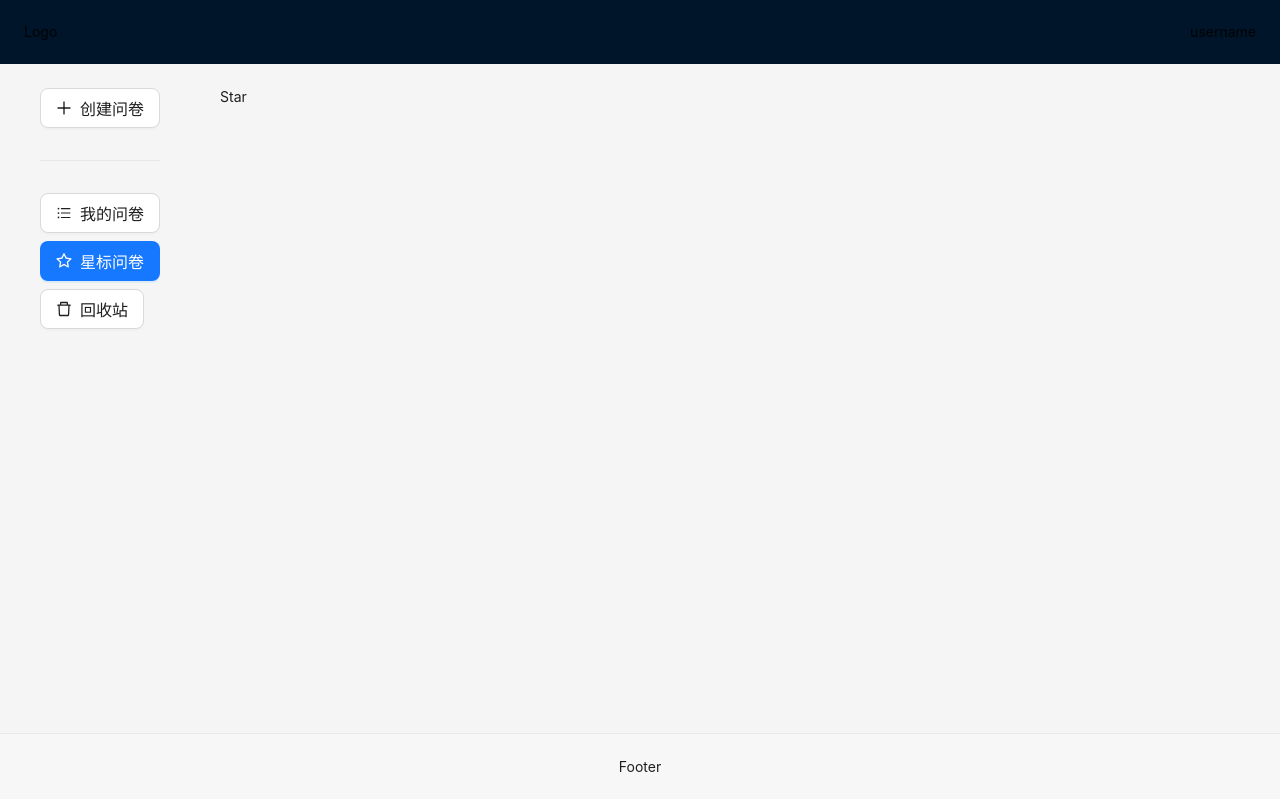
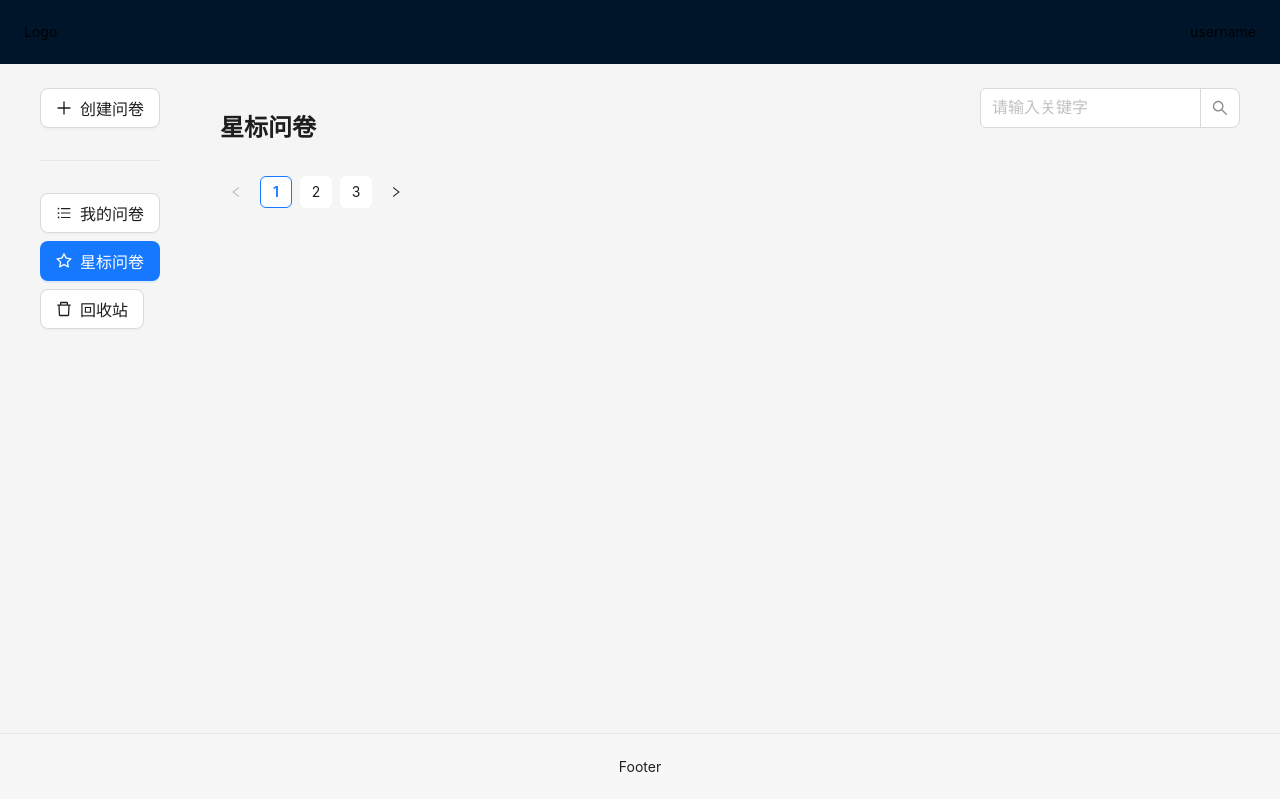
Before and after one commit to wuhuiluo666/wenjuan-review, a React (Create React App) app: page /manage/star in a window 1280 px wide. Built offline with nearby package versions, Linux system fonts and the light colour scheme.

Commit message:
latest commit

```diff
--- /dev/null
+++ b/src/components/listPagination/index.tsx
@@ -0,0 +1,18 @@
+import React, { useState } from 'react'
+import { Pagination } from 'antd'
+import { useSearchParams } from 'react-router-dom'
+
+// interface paginationProps {
+//     total: number
+// }
+
+export const ListPagination = () => {
+    const [searchParams] = useSearchParams()
+    const [page, setPage] = useState(1)
+    const [pageSize, setPageSize] = useState(10)
+    const changePagination = (page: number, pageSize: number) => {
+        searchParams.set('page', page.toString())
+        searchParams.set('pageSize', pageSize.toString())
+    }
+    return <Pagination onChange={changePagination} current={page} pageSize={pageSize} total={24}></Pagination>
+}
--- a/src/pages/ManageQuestion/star.tsx
+++ b/src/pages/ManageQuestion/star.tsx
@@ -1,5 +1,39 @@
 import React from 'react'
+import styles from './common.module.scss'
+import { Spin, Typography } from 'antd'
+import { InputSearch } from '../../components/inputSearch'
+import { ListPagination } from '../../components/listPagination'
 
-export const Star = () => {
-    return <>Star</>
+const { Title } = Typography
+
+
+const Star = () => {
+    return <>
+        <div className={styles.header}>
+            <div className={styles.left}>
+                <Title level={3}>星标问卷</Title>
+            </div>
+            <div className={styles.right}>
+                <InputSearch />
+            </div>
+        </div>
+        <div>
+            {/* {
+                loading && <Spin size={'large'} style={{ position: 'absolute', top: '50%', left: '50%' }} />
+            }
+            {
+                (!loading && list.length > 0) && list.map((q: any) => (
+                    <QuestionCard key={q._id} {...q} />
+                ))
+            } */}
+        </div>
+        <ListPagination />
+        {/* {
+            !loading && <div>
+                <ListPagination total={total} />
+            </div>
+        } */}
+    </>
 }
+
+export default Star
--- a/src/router/router.tsx
+++ b/src/router/router.tsx
@@ -3,7 +3,7 @@ import { MainLayout } from '../layouts/MainLayout'
 import { Home } from '../pages/Home'
 import { ManageLayout } from '../layouts/ManageLayout'
 import { List } from '../pages/ManageQuestion/list'
-import { Star } from '../pages/ManageQuestion/star'
+import Star from '../pages/ManageQuestion/star'
 import { Trash } from '../pages/ManageQuestion/trash'
 import { QuestionLayout } from '../layouts/QuestionLayout'
 import { Edit } from '../pages/edit'
```
Also changed, not shown: src/components/listPagination/index.module.scss (added).
